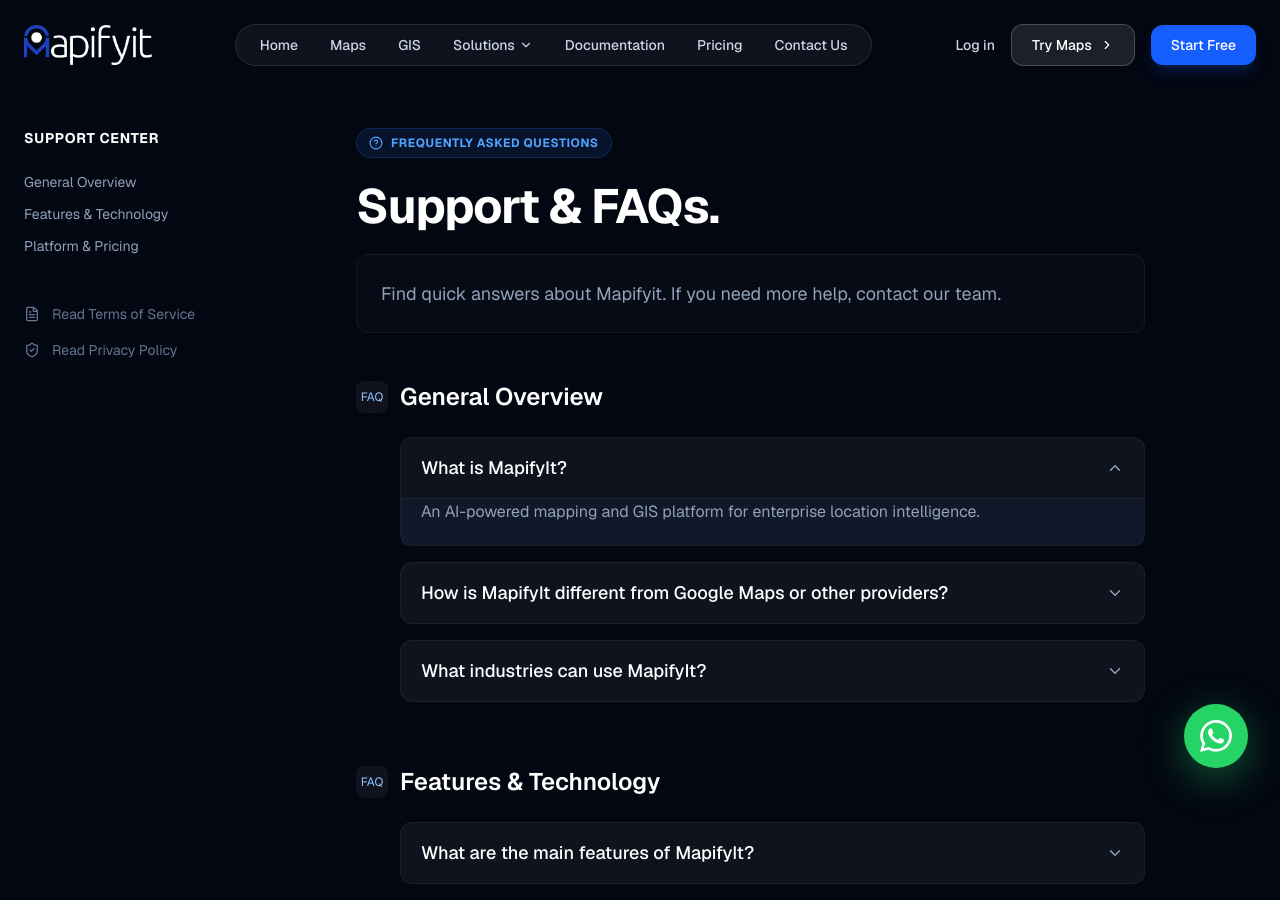
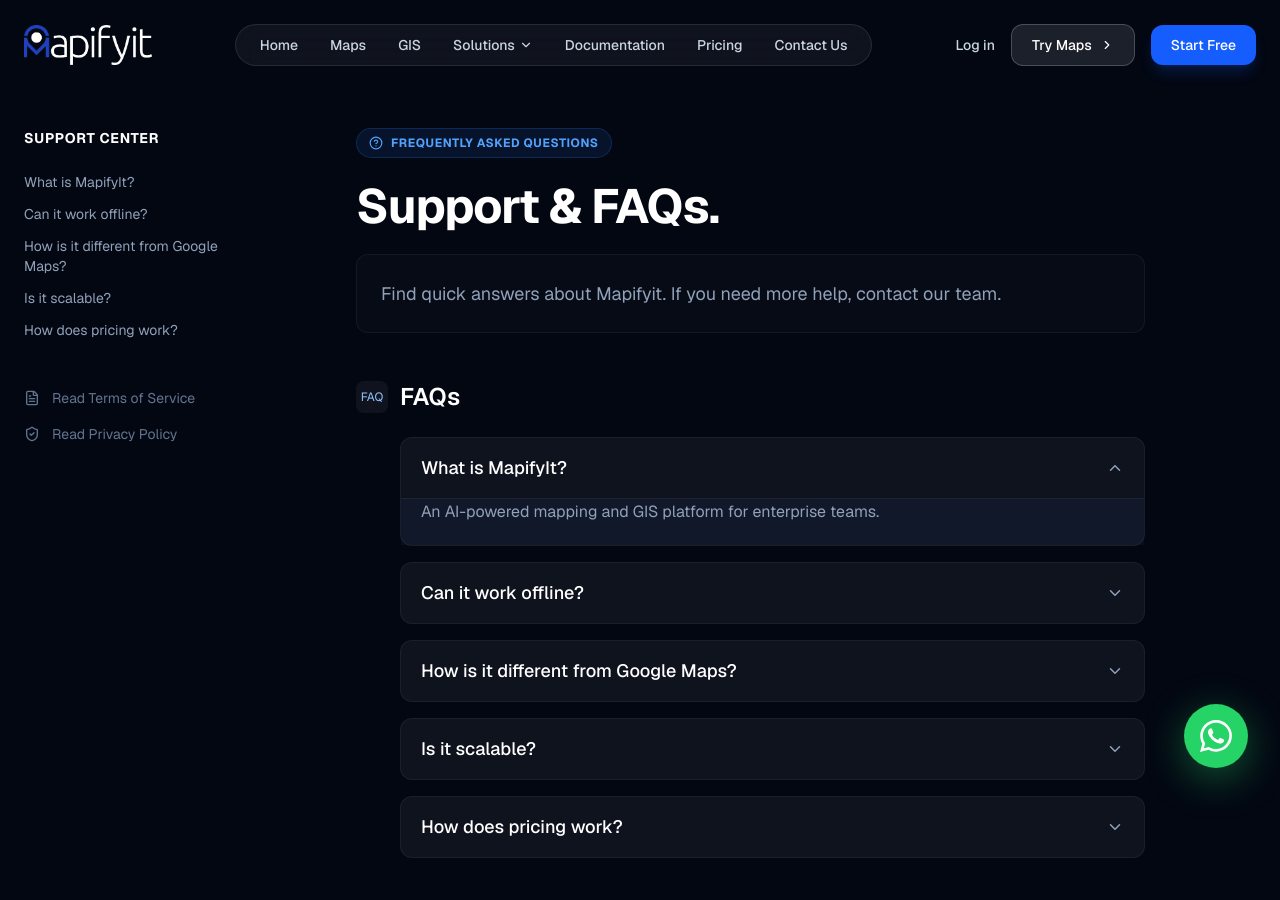
Before and after one commit to malik9594/mapifyit-web, a Next.js app: page /faqs in a window 1280 px wide. Shown: the top 900 px of the page. Built offline with nearby package versions, Linux system fonts and the light colour scheme.

Commit message:
fixes in faqs

```diff
--- a/app/faqs/page.tsx
+++ b/app/faqs/page.tsx
@@ -1,10 +1,35 @@
 import React from 'react';
 import Link from 'next/link';
 import { HelpCircle, FileText, ShieldCheck, MessageCircle } from 'lucide-react';
-import { faqCategories } from '@/data/faqData';
-import FAQClient from '@/components/FAQClient';
+import FAQClient, { CompactFAQ } from '@/components/FAQClient';
 
 export const dynamic = 'force-static';
+
+// Top 5 compact FAQs with short summaries to keep the client bundle under 10KB
+const topFaqs: CompactFAQ[] = [
+  {
+    question: "What is MapifyIt?",
+    answer: "An AI-powered mapping and GIS platform for enterprise teams."
+  },
+  {
+    question: "Can it work offline?",
+    answer: "Yes, MapifyIt runs in low-bandwidth or offline environments."
+  },
+  {
+    question: "How is it different from Google Maps?",
+    answer: "Built for localization, data sovereignty, and flexible deployment."
+  },
+  {
+    question: "Is it scalable?",
+    answer: "Yes, designed for large enterprise workloads and mission-critical ops."
+  },
+  {
+    question: "How does pricing work?",
+    answer: "Transparent usage-based pricing - no hidden fees."
+  },
+];
+
+const slug = (text: string) => text.toLowerCase().replace(/[^a-z0-9]+/g, '-');
 
 export default function FAQPage() {
   return (
@@ -17,13 +42,13 @@ export default function FAQPage() {
             <div className="sticky top-32">
               <h3 className="text-white text-sm font-bold uppercase tracking-wider mb-6">Support Center</h3>
               <nav className="flex flex-col space-y-3">
-                                {faqCategories.map((category) => (
+                {topFaqs.map((faq) => (
                   <a
-                                        key={category.id}
-                                        href={`#${category.id}`}
+                    key={faq.question}
+                    href={`#${slug(faq.question)}`}
                     className="text-slate-400 hover:text-blue-400 text-sm transition-colors"
                   >
-                                        {category.title}
+                    {faq.question}
                   </a>
                 ))}
               </nav>
@@ -53,13 +78,7 @@ export default function FAQPage() {
             </div>
 
             <div className="space-y-16">
-                            {faqCategories.map((category, index) => (
-                                <FAQClient
-                                    key={category.id}
-                                    categoryId={category.id}
-                                    defaultOpen={index === 0}
-                                />
-                            ))}
+              <FAQClient faqs={topFaqs} defaultOpenFirst />
 
               <section className="pt-8 mt-12 border-t border-white/10">
                 <div className="bg-gradient-to-br from-blue-900/20 to-transparent border border-blue-500/20 p-6 md:p-8 rounded-xl flex flex-col md:flex-row items-center justify-between gap-6">
--- a/components/FAQClient.tsx
+++ b/components/FAQClient.tsx
@@ -1,58 +1,53 @@
 "use client";
 
-import React, { useEffect, useMemo, useState } from "react";
+import React, { useMemo, useState } from "react";
 import { ChevronDown } from "lucide-react";
-import { faqCategories } from "@/data/faqData";
+
+export interface CompactFAQ {
+  question: string;
+  answer: string;
+}
 
 interface FAQClientProps {
-  categoryId: string;
-  defaultOpen?: boolean;
+  faqs: CompactFAQ[];
+  title?: string;
+  defaultOpenFirst?: boolean;
 }
 
-export default function FAQClient({ categoryId, defaultOpen = false }: FAQClientProps) {
-  const category = faqCategories.find((c) => c.id === categoryId);
-
-  const initialState = useMemo(() => {
-    if (!category) return {};
-
-    return category.faqs.reduce<Record<string, boolean>>((acc, faq, index) => {
-      acc[faq.question] = defaultOpen && index === 0;
-      return acc;
-    }, {});
-  }, [category, defaultOpen]);
+export default function FAQClient({ faqs, title = "FAQs", defaultOpenFirst = true }: FAQClientProps) {
+  const initialState = useMemo(
+    () =>
+      faqs.reduce<Record<string, boolean>>((acc, faq, index) => {
+        acc[faq.question] = defaultOpenFirst && index === 0;
+        return acc;
+      }, {}),
+    [faqs, defaultOpenFirst]
+  );
 
   const [openItems, setOpenItems] = useState<Record<string, boolean>>(initialState);
 
-  useEffect(() => {
-    setOpenItems(initialState);
-  }, [initialState]);
-
-  if (!category) return null;
-
   const toggleItem = (question: string) => {
-    setOpenItems((prev) => ({
-      ...prev,
-      [question]: !prev[question],
-    }));
+    setOpenItems((prev) => ({ ...prev, [question]: !prev[question] }));
   };
 
   return (
-    <section id={category.id} className="scroll-mt-32">
+    <section className="scroll-mt-32">
       <div className="flex items-center gap-3 mb-6">
         <div className="w-8 h-8 rounded-lg bg-white/5 flex items-center justify-center text-xs text-blue-300">
           FAQ
         </div>
-        <h2 className="text-2xl font-semibold text-white">{category.title}</h2>
+        <h2 className="text-2xl font-semibold text-white">{title}</h2>
       </div>
 
       <div className="space-y-4 lg:pl-11">
-        {category.faqs.map((faq) => {
+        {faqs.map((faq) => {
           const isOpen = !!openItems[faq.question];
-          const questionId = `${category.id}-${faq.question.toLowerCase().replace(/[^a-z0-9]+/g, "-")}`;
+          const questionId = faq.question.toLowerCase().replace(/[^a-z0-9]+/g, "-");
 
           return (
             <div
               key={faq.question}
+              id={questionId}
               className="group border border-white/5 rounded-xl bg-white/5 transition-colors duration-300"
             >
               <button
--- a/public/schema/faq.json
+++ b/public/schema/faq.json
@@ -1 +1 @@
-{"@context":"https://schema.org","@type":"FAQPage","mainEntity":[{"@type":"Question","name":"What is MapifyIt?","acceptedAnswer":{"@type":"Answer","text":"An AI-powered mapping and GIS platform for enterprise location intelligence."}},{"@type":"Question","name":"How is MapifyIt different from Google Maps or other providers?","acceptedAnswer":{"@type":"Answer","text":"We focus on localization, offline-first use, data sovereignty, and flexible deployment."}},{"@type":"Question","name":"What industries can use MapifyIt?","acceptedAnswer":{"@type":"Answer","text":"Logistics, smart cities, defense, enterprise apps, and mobility."}},{"@type":"Question","name":"What are the main features of MapifyIt?","acceptedAnswer":{"@type":"Answer","text":"Mapping, GIS visualization, search, routing, live tracking, and AI spatial intelligence."}},{"@type":"Question","name":"Can MapifyIt work without internet?","acceptedAnswer":{"@type":"Answer","text":"Yes. It runs in low-bandwidth or offline environments for remote or secure ops."}},{"@type":"Question","name":"Is MapifyIt scalable?","acceptedAnswer":{"@type":"Answer","text":"Yes. Built for large enterprise workloads."}},{"@type":"Question","name":"How does pricing work?","acceptedAnswer":{"@type":"Answer","text":"Transparent, usage-based pricing with no hidden costs."}}]}
+{"@context":"https://schema.org","@type":"FAQPage","mainEntity":[{"@type":"Question","name":"What is MapifyIt?","acceptedAnswer":{"@type":"Answer","text":"An AI-powered mapping and GIS platform for enterprises."}},{"@type":"Question","name":"Can MapifyIt work offline?","acceptedAnswer":{"@type":"Answer","text":"Yes, it operates in low-bandwidth or offline environments."}},{"@type":"Question","name":"How is MapifyIt different from Google Maps?","acceptedAnswer":{"@type":"Answer","text":"It focuses on localization, data control, and flexible deployment."}},{"@type":"Question","name":"Is MapifyIt scalable?","acceptedAnswer":{"@type":"Answer","text":"Built for large, mission-critical workloads."}},{"@type":"Question","name":"How does pricing work?","acceptedAnswer":{"@type":"Answer","text":"Transparent usage-based pricing."}}]}
```
Lines whose indentation alone changed are shown as unchanged.
